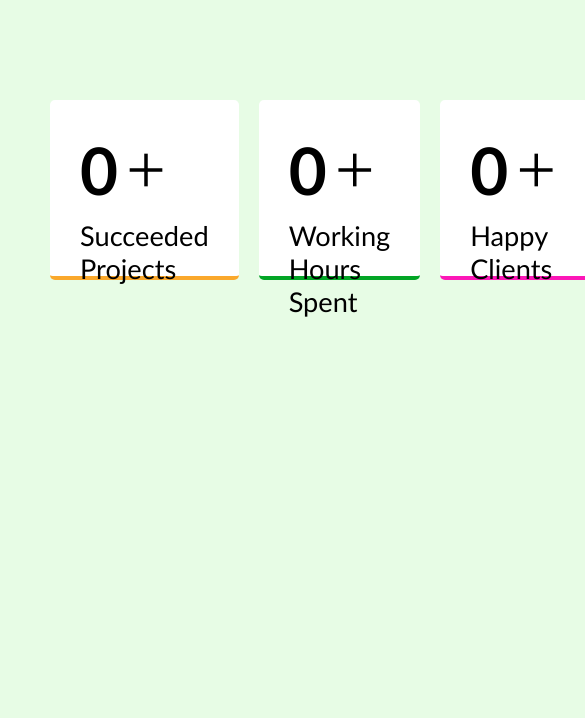
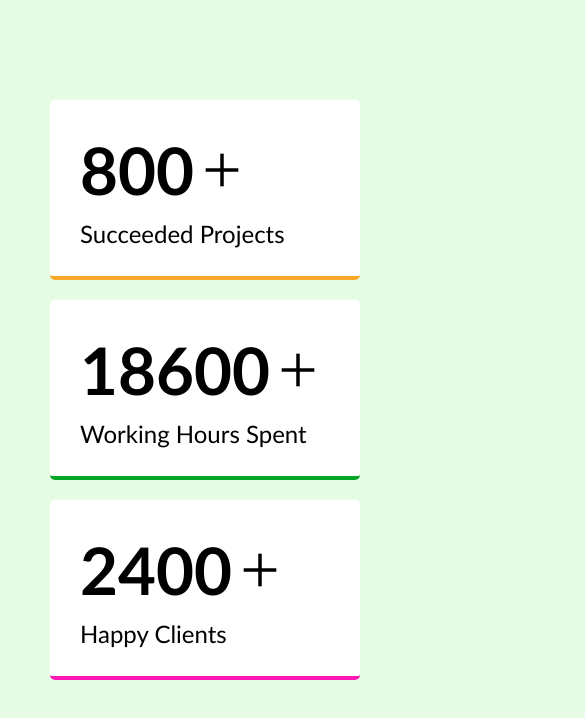
Before and after one commit to dejanV91/21-Numbers, a plain HTML site: page index.html in a window 390 px wide. Shown: the whole page, 585 px wide, since content can reach past the window. Drawn offline with nearby package versions, Linux system fonts and the light colour scheme.

Commit message:
initial commit

```diff
--- a/app.js
+++ b/app.js
@@ -1,23 +1,20 @@
-function getElement(element) {
-    const elem = document.querySelector(element)
-    return elem
-}
+const setNumber = ((element)=>{
+    const maxValue = parseInt(element.dataset.value);
+    const current = Math.ceil(maxValue/1000);
+    let counter = 0;
+    const setting = setInterval(()=>{
+        counter += current;
+        if (counter >= maxValue) {
+            element.textContent = maxValue;
+            clearInterval(setting);
+            return
+        }
+        element.textContent = counter;
+    },1);
+});
 
-class Number{
-    constructor(element, number){
-        this.element = element;
-        this.number = number;
+const list = [...document.querySelectorAll(".no")];
 
-
-        const numberUsers = this.element.querySelector(".no");
-        this.setNumber(numberUsers);
-
-    }
-
-
-}
-
-
-const item1 = new Number(getElement(".first"), 1000);
-const item2 = new Number(getElement(".second"), 1000);
-const item3 = new Number(getElement(".third"), 1000);
+list.forEach((item)=>{
+    setNumber(item);
+});
--- a/index.html
+++ b/index.html
@@ -13,7 +13,7 @@
         <!-- first div -->
         <article class="item first">
             <div class="number">
-                <h1 class="no">0</h1>
+                <h1 class="no" data-value="800">0</h1>
                 <span class="material-symbols-outlined">add</span>
             </div>
             <div class="content">
@@ -24,7 +24,7 @@
         <!-- second div -->
         <article class="item second">
             <div class="number">
-                <h1 class="no">0</h1>
+                <h1 class="no" data-value="18600">0</h1>
                 <span class="material-symbols-outlined">add</span>
             </div>
             <div class="content">
@@ -35,7 +35,7 @@
         <!-- third div -->
         <article class="item third">
             <div class="number">
-                <h1 class="no">0</h1>
+                <h1 class="no" data-value="2400">0</h1>
                 <span class="material-symbols-outlined">add</span>
             </div>
             <div class="content">
--- a/styles.css
+++ b/styles.css
@@ -32,6 +32,7 @@ html{
     padding: 30px;
     max-height: 180px;
     position: relative;
+    max-width: 600px;
 }
 .number{
     display: flex;
@@ -62,3 +63,34 @@ html{
 .item:nth-of-type(3){
     border-bottom: 4px solid var(--thirdClr)
 }
+
+@media (max-width:1050px) {
+    .center{
+        grid-template-rows: 1fr 1fr;
+        grid-template-columns: 1fr 1fr;
+        row-gap: 20px;
+    }
+}
+
+@media (max-width:750px){
+    .center{
+        grid-template-columns: 1fr;
+    }
+    .content h3{
+        display: flex;
+        flex-wrap: nowrap;
+        width: 250px;
+        font-size: 1.5rem;
+    }
+}
+
+@media (min-width: 1800px) {
+    .center{
+        display: flex;
+        justify-content: center;
+        align-items: center;
+    }
+    .item{
+        min-width: 600px;
+    }
+}
```
